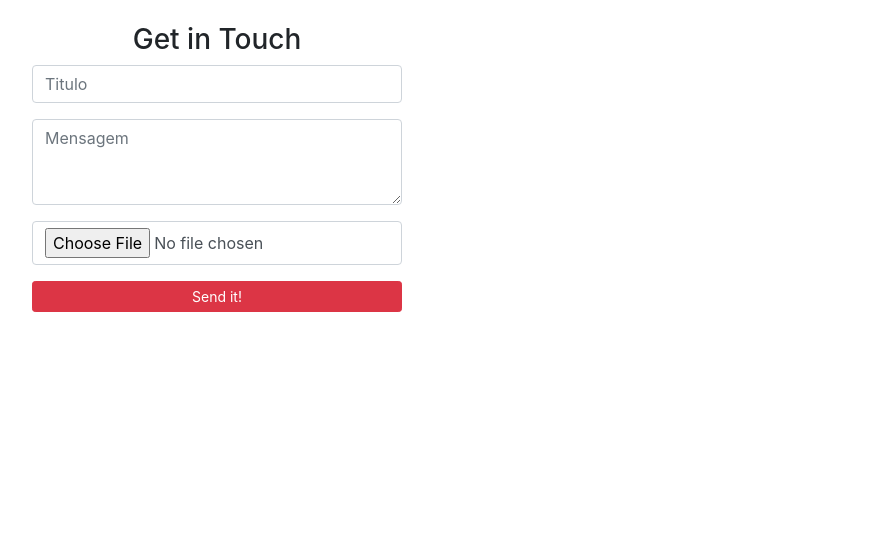
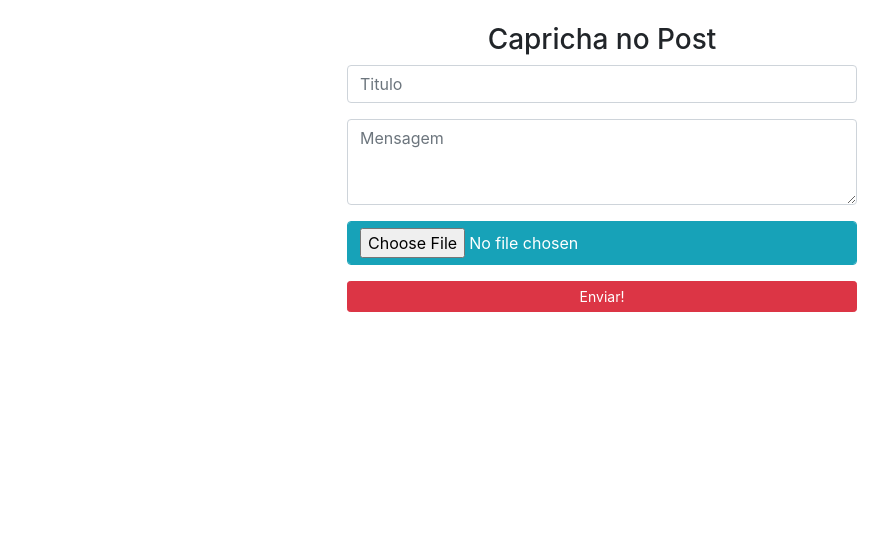
Before and after one commit to leoleite13k/university-web, a PHP site: page /add-meme.php in a window 1280 px wide. Shown: the part 256-800 px from the top of the page, without its empty margins (38-926 px from the left). Run offline with PHP 8.4, Linux system fonts and the light colour scheme; some libraries are stand-ins or nearby versions.

Commit message:
Estilos tela de postar
fsdfsdfds

```diff
--- a/Base/add-meme.php
+++ b/Base/add-meme.php
@@ -45,13 +45,12 @@
       </div>
     </nav>
 
-      <div class="container">
-          <div class="row">
+      <div class="container container-form">
+          <div class="row row-form">
               <div class="col-mid-4">
                   <form action="#" method="post" class="form">
                   <div class="get-in-touch">
-                      <h3 class="text-center">
-                          Get in Touch</h3>
+                      <h3 class="text-center">Capricha no Post</h3>
                       <div class="form-group">
                           <input type="text" class="form-control" id="title" placeholder="Titulo" required/>
                       </div>
@@ -59,9 +58,9 @@
                         <textarea class="form-control" id="message" rows="3" placeholder="Mensagem" required></textarea>
                       </div>
                       <div class="form-group">
-                          <input type="file" class="form-control" id="image" placeholder="Imagem" required/>
+                          <input type="file" class="form-control btn btn-info" id="image" placeholder="Imagem" required/>
                       </div>
-                      <a href="http://www.jquery2dotnet.com" class="btn btn-danger btn-sm btn-block" role="button">Send it!</a>
+                      <a href="http://www.jquery2dotnet.com" class="btn btn-danger btn-sm btn-block" role="button">Enviar!</a>
                   </div>
                   </form>
               </div>
--- a/Base/styles.css
+++ b/Base/styles.css
@@ -7,3 +7,19 @@
     width: 100%;
     text-align: center;
 }
+
+.container-form{
+    border: 0;
+    margin: 0;
+    display: block;
+    position: absolute;
+    left: calc(50% - 270px);
+    max-width: 540px;
+}
+
+.row-form{
+    width: auto;
+    position: relative;
+    display: block;
+    margin: 0;
+}
```
